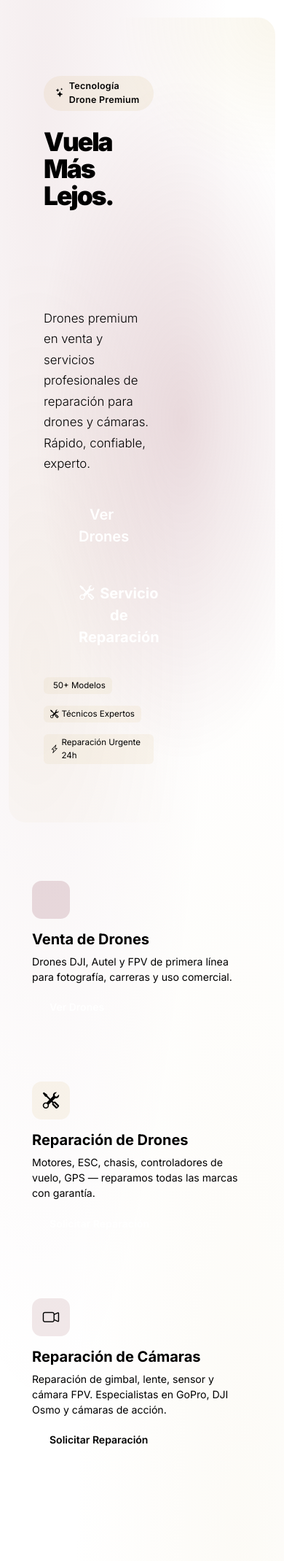
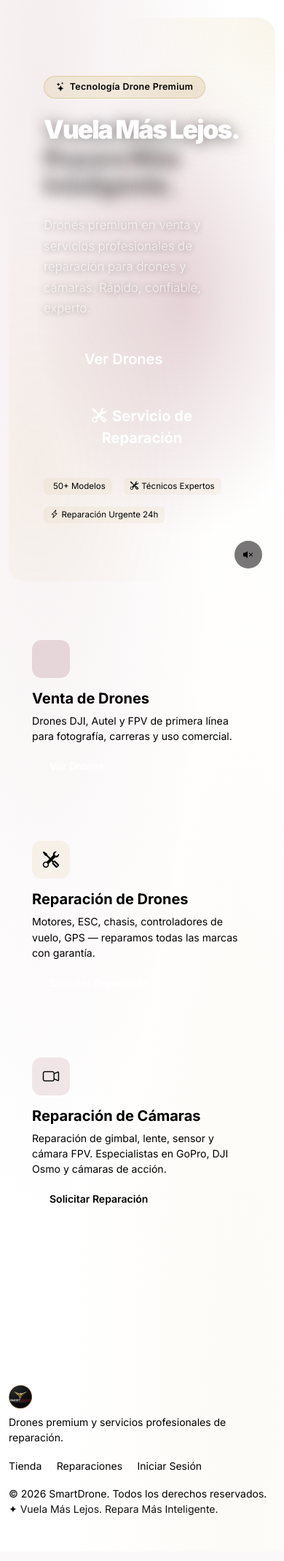
Before and after one commit to sancho16/smartdrone, a Django app: template templates/shop/home.html in a window 390 px wide. Shown: the part 70-2209 px from the top of the page at 73% size. After the commit the page ends 2146 px from the top, so only its background shows below. Run offline with Django 3.2, Linux system fonts and the light colour scheme; the template is opened without the code that fills it, so the values that code supplies are empty.

Commit message:
feat: 4K looping video background hero, remove all sounds, video fallback gradient

```diff
--- a/templates/shop/base.html
+++ b/templates/shop/base.html
@@ -329,7 +329,6 @@
 </footer>
 
 <script src="https://cdn.jsdelivr.net/npm/bootstrap@5.3.3/dist/js/bootstrap.bundle.min.js"></script>
-<script src="{% static 'sounds/click.js' %}"></script>
 <script>
   // ── Page entrance animation ──────────────────────────────────────────────
   document.addEventListener('DOMContentLoaded', () => {
@@ -342,8 +341,6 @@
         el.style.transform = 'translateY(0)';
       }, 80 + i * 60);
     });
-
-    // Stagger card animations
     document.querySelectorAll('.drone-card, .service-card, .card').forEach((el, i) => {
       el.style.opacity = '0';
       el.style.transform = 'translateY(24px)';
@@ -353,22 +350,13 @@
         el.style.transform = 'translateY(0)';
       }, 120 + i * 50);
     });
-
-    // Ripple effect on buttons
+    // Ripple on accent buttons
     document.querySelectorAll('.btn-accent, .btn-gold').forEach(btn => {
       btn.addEventListener('click', function(e) {
         const ripple = document.createElement('span');
         const rect = this.getBoundingClientRect();
         const size = Math.max(rect.width, rect.height);
-        ripple.style.cssText = `
-          position:absolute;border-radius:50%;
-          width:${size}px;height:${size}px;
-          left:${e.clientX - rect.left - size/2}px;
-          top:${e.clientY - rect.top - size/2}px;
-          background:rgba(255,255,255,0.25);
-          transform:scale(0);animation:ripple 0.5s ease-out forwards;
-          pointer-events:none;
-        `;
+        ripple.style.cssText = `position:absolute;border-radius:50%;width:${size}px;height:${size}px;left:${e.clientX-rect.left-size/2}px;top:${e.clientY-rect.top-size/2}px;background:rgba(255,255,255,0.22);transform:scale(0);animation:ripple 0.5s ease-out forwards;pointer-events:none;`;
         this.style.position = 'relative';
         this.style.overflow = 'hidden';
         this.appendChild(ripple);
@@ -377,9 +365,7 @@
     });
   });
 </script>
-<style>
-  @keyframes ripple { to { transform:scale(2.5); opacity:0; } }
-</style>
+<style>@keyframes ripple { to { transform:scale(2.5); opacity:0; } }</style>
 {% block extra_js %}{% endblock %}
 </body>
 </html>
--- a/templates/shop/home.html
+++ b/templates/shop/home.html
@@ -3,44 +3,152 @@
 {% block title %}SmartDrone{% endblock %}
 {% block extra_css %}
 <style>
-  .hero { position:relative; overflow:hidden; border-radius:24px; padding:80px 48px;
-    background:linear-gradient(135deg, var(--bg) 0%, var(--surface2) 50%, var(--bg) 100%);
-    border:1px solid var(--border); }
-  .hero::before { content:''; position:absolute; inset:0; pointer-events:none;
-    background:radial-gradient(ellipse at 65% 50%, rgba(123,29,46,0.15) 0%, transparent 60%),
-               radial-gradient(ellipse at 10% 80%, rgba(201,168,76,0.06) 0%, transparent 45%); }
-  .hero::after { content:''; position:absolute; top:0; right:0; width:220px; height:220px;
-    background:radial-gradient(circle at top right, rgba(201,168,76,0.1), transparent 70%); pointer-events:none; }
-  .hero-content { position:relative; z-index:1; max-width:56%; }
-  .hero-badge { display:inline-flex; align-items:center; gap:6px;
-    background:rgba(201,168,76,0.1); border:1px solid var(--border-gold);
-    border-radius:50px; padding:5px 16px; font-size:0.78rem; font-weight:600;
-    color:var(--gold); margin-bottom:1.5rem; letter-spacing:0.3px; }
-  .hero h1 { font-size:clamp(2.2rem,5.5vw,4rem); font-weight:900; line-height:1.05;
-    letter-spacing:-2px; margin-bottom:1.5rem; color:var(--text); }
-  .hero h1 .accent-word { background:linear-gradient(135deg, var(--wine-lite), var(--gold));
-    -webkit-background-clip:text; -webkit-text-fill-color:transparent; background-clip:text; }
-  .hero-drone-img { position:absolute; right:-10px; top:50%; transform:translateY(-50%);
-    width:42%; max-width:480px; opacity:0.88;
-    filter:drop-shadow(0 0 50px rgba(123,29,46,0.4)) drop-shadow(0 0 20px rgba(201,168,76,0.15)); }
-  .service-card { background:var(--surface); border:1px solid var(--border); border-radius:20px;
-    padding:2rem; transition:all 0.3s; }
-  .service-card:hover { border-color:var(--gold-dim); transform:translateY(-4px);
-    box-shadow:0 14px 40px var(--shadow), 0 0 0 1px rgba(201,168,76,0.08); }
-  .service-icon { width:52px; height:52px; border-radius:13px;
-    display:flex; align-items:center; justify-content:center; font-size:1.4rem; margin-bottom:1rem; }
+  /* ── Video Hero ── */
+  .hero {
+    position: relative;
+    overflow: hidden;
+    border-radius: 24px;
+    min-height: 520px;
+    display: flex;
+    align-items: center;
+    border: 1px solid var(--border);
+  }
+  .hero-video-wrap {
+    position: absolute;
+    inset: 0;
+    z-index: 0;
+  }
+  .hero-video-wrap video {
+    width: 100%;
+    height: 100%;
+    object-fit: cover;
+    object-position: center;
+    /* slight desaturation so text stays readable */
+    filter: brightness(0.55) saturate(0.85);
+  }
+  /* Gradient overlay — dark at edges, slightly transparent center */
+  .hero-video-wrap::after {
+    content: '';
+    position: absolute;
+    inset: 0;
+    background:
+      linear-gradient(to right,  rgba(10,6,8,0.75) 0%, rgba(10,6,8,0.2) 55%, rgba(10,6,8,0.55) 100%),
+      linear-gradient(to bottom, rgba(10,6,8,0.4) 0%, transparent 40%, rgba(10,6,8,0.6) 100%);
+  }
+  /* Fallback gradient when no video */
+  .hero-fallback {
+    position: absolute;
+    inset: 0;
+    background: linear-gradient(135deg, var(--bg) 0%, var(--surface2) 50%, var(--bg) 100%);
+    z-index: 0;
+  }
+  .hero-fallback::before {
+    content: '';
+    position: absolute;
+    inset: 0;
+    background:
+      radial-gradient(ellipse at 65% 50%, rgba(123,29,46,0.18) 0%, transparent 60%),
+      radial-gradient(ellipse at 10% 80%, rgba(201,168,76,0.07) 0%, transparent 45%);
+  }
+  .hero-fallback::after {
+    content: '';
+    position: absolute;
+    top: 0; right: 0;
+    width: 220px; height: 220px;
+    background: radial-gradient(circle at top right, rgba(201,168,76,0.12), transparent 70%);
+  }
+  .hero-content {
+    position: relative;
+    z-index: 1;
+    padding: 80px 48px;
+    max-width: 620px;
+  }
+  .hero-badge {
+    display: inline-flex; align-items: center; gap: 6px;
+    background: rgba(201,168,76,0.15);
+    border: 1px solid rgba(201,168,76,0.4);
+    border-radius: 50px; padding: 5px 16px;
+    font-size: 0.78rem; font-weight: 600;
+    color: var(--gold); margin-bottom: 1.5rem; letter-spacing: 0.3px;
+    backdrop-filter: blur(8px);
+  }
+  .hero h1 {
+    font-size: clamp(2.2rem, 5.5vw, 4rem);
+    font-weight: 900; line-height: 1.05;
+    letter-spacing: -2px; margin-bottom: 1.5rem;
+    color: #fff; text-shadow: 0 2px 20px rgba(0,0,0,0.5);
+  }
+  .hero h1 .accent-word {
+    background: linear-gradient(135deg, var(--wine-lite), var(--gold));
+    -webkit-background-clip: text; -webkit-text-fill-color: transparent; background-clip: text;
+  }
+  .hero p.lead {
+    color: rgba(255,255,255,0.75);
+    text-shadow: 0 1px 8px rgba(0,0,0,0.4);
+  }
+  /* Video mute toggle button */
+  .video-ctrl {
+    position: absolute;
+    bottom: 18px; right: 18px;
+    z-index: 2;
+    background: rgba(10,6,8,0.55);
+    border: 1px solid var(--border-gold);
+    color: var(--gold);
+    border-radius: 50%;
+    width: 38px; height: 38px;
+    display: flex; align-items: center; justify-content: center;
+    cursor: pointer; font-size: 1rem;
+    backdrop-filter: blur(8px);
+    transition: background 0.2s;
+  }
+  .video-ctrl:hover { background: rgba(123,29,46,0.6); }
+
+  /* ── Service cards ── */
+  .service-card {
+    background: var(--surface); border: 1px solid var(--border);
+    border-radius: 20px; padding: 2rem; transition: all 0.3s;
+  }
+  .service-card:hover {
+    border-color: var(--gold-dim); transform: translateY(-4px);
+    box-shadow: 0 14px 40px var(--shadow), 0 0 0 1px rgba(201,168,76,0.08);
+  }
+  .service-icon {
+    width: 52px; height: 52px; border-radius: 13px;
+    display: flex; align-items: center; justify-content: center;
+    font-size: 1.4rem; margin-bottom: 1rem;
+  }
 </style>
 {% endblock %}
+
 {% block content %}
 
+<!-- ── Hero with 4K video background ── -->
 <div class="hero mb-5 fade-up">
+
+  <!-- Video background (shows if background.mov / background.mp4 exists) -->
+  <div class="hero-video-wrap" id="heroVideoWrap">
+    <video id="heroBg" autoplay muted loop playsinline preload="auto"
+           onerror="document.getElementById('heroVideoWrap').style.display='none';document.getElementById('heroFallback').style.display='block';">
+      <source src="{% static 'videos/background.mov' %}" type="video/quicktime"/>
+      <source src="{% static 'videos/background.mp4' %}" type="video/mp4"/>
+    </video>
+  </div>
+
+  <!-- Fallback gradient (shown if no video file present) -->
+  <div class="hero-fallback" id="heroFallback" style="display:none;"></div>
+
+  <!-- Content -->
   <div class="hero-content">
     <div class="hero-badge"><i class="bi bi-stars"></i> {% t 'hero_badge' %}</div>
     <h1>{% t 'hero_h1a' %}<br/><span class="accent-word">{% t 'hero_h1b' %}</span></h1>
-    <p class="lead mb-4" style="color:var(--text-muted);font-size:1.05rem;max-width:460px;line-height:1.7;">{% t 'hero_sub' %}</p>
+    <p class="lead mb-4" style="font-size:1.05rem;max-width:460px;line-height:1.7;">{% t 'hero_sub' %}</p>
     <div class="d-flex gap-3 flex-wrap">
-      <a href="{% url 'drone_list' %}" class="btn btn-accent btn-lg px-5 py-3"><i class="bi bi-drone me-2"></i>{% t 'hero_btn_shop' %}</a>
-      <a href="{% url 'repair_home' %}" class="btn btn-gold btn-lg px-5 py-3"><i class="bi bi-tools me-2"></i>{% t 'hero_btn_repair' %}</a>
+      <a href="{% url 'drone_list' %}" class="btn btn-accent btn-lg px-5 py-3">
+        <i class="bi bi-drone me-2"></i>{% t 'hero_btn_shop' %}
+      </a>
+      <a href="{% url 'repair_home' %}" class="btn btn-gold btn-lg px-5 py-3">
+        <i class="bi bi-tools me-2"></i>{% t 'hero_btn_repair' %}
+      </a>
     </div>
     <div class="d-flex gap-3 mt-4 flex-wrap">
       <span class="stat-chip"><i class="bi bi-drone"></i> {% t 'chip_models' %}</span>
@@ -48,14 +156,17 @@
       <span class="stat-chip"><i class="bi bi-lightning-charge"></i> {% t 'chip_urgent' %}</span>
     </div>
   </div>
-  <img src="https://images.unsplash.com/photo-1473968512647-3e447244af8f?w=700&q=85"
-       class="hero-drone-img d-none d-lg-block" alt="Drone"/>
+
+  <!-- Mute / unmute toggle -->
+  <button class="video-ctrl" id="videoMuteBtn" title="Activar/desactivar sonido" onclick="toggleVideoMute()">
+    <i class="bi bi-volume-mute-fill" id="muteIcon"></i>
+  </button>
 </div>
 
-<!-- Services -->
+<!-- ── Services ── -->
 <div class="row g-4 mb-5">
   <div class="col-md-4">
-    <div class="service-card h-100 drone-sound-card" data-sound="shop">
+    <div class="service-card h-100">
       <div class="service-icon" style="background:rgba(123,29,46,0.15);">
         <i class="bi bi-drone" style="color:var(--wine-lite);"></i>
       </div>
@@ -65,7 +176,7 @@
     </div>
   </div>
   <div class="col-md-4">
-    <div class="service-card h-100 drone-sound-card" data-sound="repair">
+    <div class="service-card h-100">
       <div class="service-icon" style="background:rgba(201,168,76,0.1);">
         <i class="bi bi-tools" style="color:var(--gold);"></i>
       </div>
@@ -75,7 +186,7 @@
     </div>
   </div>
   <div class="col-md-4">
-    <div class="service-card h-100 drone-sound-card" data-sound="camera">
+    <div class="service-card h-100">
       <div class="service-icon" style="background:rgba(123,29,46,0.1);">
         <i class="bi bi-camera-video" style="color:var(--wine-lite);"></i>
       </div>
@@ -88,6 +199,7 @@
 
 <div class="glow-line"></div>
 
+<!-- ── Featured drones ── -->
 {% if drones %}
 <div class="d-flex justify-content-between align-items-center mb-4">
   <h2 class="section-title mb-0">{% t 'featured_title' %}</h2>
@@ -97,14 +209,22 @@
   {% for drone in drones %}
   <div class="col-6 col-md-4 col-lg-3">
     <div class="drone-card h-100">
-      {% if drone.image %}<img src="{{ drone.image.url }}" alt="{{ drone.name }}"/>
-      {% elif drone.image_url %}<img src="{{ drone.image_url }}" alt="{{ drone.name }}"
-           onerror="this.parentElement.innerHTML='<div style=\'height:200px;display:flex;align-items:center;justify-content:center;background:var(--surface2);\'><i class=\'bi bi-drone\' style=\'font-size:3rem;color:var(--wine);opacity:0.4;\'></i></div>'"/>
-      {% else %}<div style="height:200px;display:flex;align-items:center;justify-content:center;background:var(--surface2);"><i class="bi bi-drone" style="font-size:3rem;color:var(--wine);opacity:0.4;"></i></div>{% endif %}
+      {% if drone.image %}
+        <img src="{{ drone.image.url }}" alt="{{ drone.name }}"/>
+      {% elif drone.image_url %}
+        <img src="{{ drone.image_url }}" alt="{{ drone.name }}"
+             onerror="this.parentElement.innerHTML='<div style=\'height:200px;display:flex;align-items:center;justify-content:center;background:var(--surface2);\'><i class=\'bi bi-drone\' style=\'font-size:3rem;color:var(--wine);opacity:0.4;\'></i></div>'"/>
+      {% else %}
+        <div style="height:200px;display:flex;align-items:center;justify-content:center;background:var(--surface2);">
+          <i class="bi bi-drone" style="font-size:3rem;color:var(--wine);opacity:0.4;"></i>
+        </div>
+      {% endif %}
       <div class="p-3">
         <div class="d-flex justify-content-between align-items-start mb-1">
           <h6 class="fw-bold mb-0" style="font-size:0.88rem;">{{ drone.name }}</h6>
-          {% if drone.category %}<span style="background:rgba(123,29,46,0.15);color:var(--wine-lite);border-radius:5px;padding:2px 7px;font-size:0.62rem;font-weight:600;">{{ drone.category }}</span>{% endif %}
+          {% if drone.category %}
+            <span style="background:rgba(123,29,46,0.15);color:var(--wine-lite);border-radius:5px;padding:2px 7px;font-size:0.62rem;font-weight:600;white-space:nowrap;">{{ drone.category }}</span>
+          {% endif %}
         </div>
         <div class="price-tag my-2">${{ drone.price }}</div>
         <div class="d-flex gap-1 mb-3 flex-wrap">
@@ -118,186 +238,48 @@
   {% endfor %}
 </div>
 {% endif %}
+
 {% endblock %}
 
 {% block extra_js %}
 <script>
-// ── Realistic drone sound — repair card only ─────────────────────────────────
+// ── Video background handling ────────────────────────────────────────────────
 (function () {
-  const AC = window.AudioContext || window.webkitAudioContext;
-  if (!AC) return;
-  let ctx = null;
-  let droneNodes = [];
-  let droneRunning = false;
+  const video = document.getElementById('heroBg');
+  const wrap  = document.getElementById('heroVideoWrap');
+  const fallback = document.getElementById('heroFallback');
 
-  function getCtx() {
-    if (!ctx) ctx = new AC();
-    if (ctx.state === 'suspended') ctx.resume();
-    return ctx;
-  }
+  if (!video) return;
 
-  // Real drone sound model:
-  // 4 motors each ~80–100 Hz base, slightly detuned from each other
-  // Each motor = fundamental + harmonics (2x, 3x, 4x) = buzzy sawtooth character
-  // High-freq propeller blade-pass tone on top (~1800–2400 Hz)
-  // All wrapped in a slow amplitude envelope for spin-up / spin-down
+  // If video fails to load any source, show fallback gradient
+  video.addEventListener('error', () => {
+    wrap.style.display = 'none';
+    fallback.style.display = 'block';
+  });
 
-  function buildDroneSound() {
-    const c = getCtx();
-    const masterGain = c.createGain();
-    masterGain.gain.setValueAtTime(0, c.currentTime);
-    masterGain.connect(c.destination);
+  // If no sources loaded after 3s, show fallback
+  setTimeout(() => {
+    if (video.readyState === 0) {
+      wrap.style.display = 'none';
+      fallback.style.display = 'block';
+    }
+  }, 3000);
 
-    const nodes = [masterGain];
-
-    // 4 motor fundamentals — slightly detuned (real drones never perfectly sync)
-    const motorFreqs = [87, 91, 89, 93]; // Hz — typical small-to-mid drone
-    motorFreqs.forEach((baseFreq) => {
-      // Fundamental
-      const osc = c.createOscillator();
-      osc.type = 'sawtooth';
-      osc.frequency.value = baseFreq;
-      const g = c.createGain();
-      g.gain.value = 0.10;
-
-      // Low-pass to soften harsh sawtooth into motor hum
-      const lpf = c.createBiquadFilter();
-      lpf.type = 'lowpass';
-      lpf.frequency.value = 420;
-      lpf.Q.value = 0.8;
-
-      osc.connect(lpf); lpf.connect(g); g.connect(masterGain);
-      osc.start();
-      nodes.push(osc, g, lpf);
-
-      // 2nd harmonic (gives the "buzz")
-      const osc2 = c.createOscillator();
-      osc2.type = 'sine';
-      osc2.frequency.value = baseFreq * 2;
-      const g2 = c.createGain();
-      g2.gain.value = 0.04;
-      osc2.connect(g2); g2.connect(masterGain);
-      osc2.start();
-      nodes.push(osc2, g2);
-
-      // 3rd harmonic
-      const osc3 = c.createOscillator();
-      osc3.type = 'sine';
-      osc3.frequency.value = baseFreq * 3;
-      const g3 = c.createGain();
-      g3.gain.value = 0.02;
-      osc3.connect(g3); g3.connect(masterGain);
-      osc3.start();
-      nodes.push(osc3, g3);
-    });
-
-    // Propeller blade-pass frequency — high whine (~2000 Hz)
-    // Real drones: blade-pass = RPM/60 * num_blades * num_motors
-    const propOsc = c.createOscillator();
-    propOsc.type = 'sine';
-    propOsc.frequency.value = 2100;
-    // Slight vibrato to simulate real prop variation
-    const propLFO = c.createOscillator();
-    propLFO.type = 'sine';
-    propLFO.frequency.value = 6; // 6 Hz flutter
-    const propLFOGain = c.createGain();
-    propLFOGain.gain.value = 18; // ±18 Hz flutter depth
-    propLFO.connect(propLFOGain);
-    propLFOGain.connect(propOsc.frequency);
-    const propGain = c.createGain();
-    propGain.gain.value = 0.025;
-    const propHPF = c.createBiquadFilter();
-    propHPF.type = 'highpass';
-    propHPF.frequency.value = 1600;
-    propOsc.connect(propHPF); propHPF.connect(propGain); propGain.connect(masterGain);
-    propOsc.start(); propLFO.start();
-    nodes.push(propOsc, propLFO, propLFOGain, propGain, propHPF);
-
-    // Subtle air turbulence noise (bandpass filtered white noise)
-    const bufSize = c.sampleRate * 2;
-    const buf = c.createBuffer(1, bufSize, c.sampleRate);
-    const data = buf.getChannelData(0);
-    for (let i = 0; i < bufSize; i++) data[i] = Math.random() * 2 - 1;
-    const noise = c.createBufferSource();
-    noise.buffer = buf;
-    noise.loop = true;
-    const noiseBPF = c.createBiquadFilter();
-    noiseBPF.type = 'bandpass';
-    noiseBPF.frequency.value = 350;
-    noiseBPF.Q.value = 0.4;
-    const noiseGain = c.createGain();
-    noiseGain.gain.value = 0.018;
-    noise.connect(noiseBPF); noiseBPF.connect(noiseGain); noiseGain.connect(masterGain);
-    noise.start();
-    nodes.push(noise, noiseBPF, noiseGain);
-
-    return { masterGain, nodes };
-  }
-
-  function spinUp(drone) {
-    const c = getCtx();
-    const now = c.currentTime;
-    // Ramp gain from 0 → 0.55 over 0.8s (realistic spin-up)
-    drone.masterGain.gain.cancelScheduledValues(now);
-    drone.masterGain.gain.setValueAtTime(drone.masterGain.gain.value, now);
-    drone.masterGain.gain.linearRampToValueAtTime(0.55, now + 0.8);
-  }
-
-  function spinDown(drone) {
-    const c = getCtx();
-    const now = c.currentTime;
-    // Ramp gain → 0 over 1.2s (motors coast down)
-    drone.masterGain.gain.cancelScheduledValues(now);
-    drone.masterGain.gain.setValueAtTime(drone.masterGain.gain.value, now);
-    drone.masterGain.gain.exponentialRampToValueAtTime(0.001, now + 1.2);
-    // Stop all nodes after fade
-    setTimeout(() => {
-      drone.nodes.forEach(n => {
-        try { if (n.stop) n.stop(); if (n.disconnect) n.disconnect(); } catch(e) {}
-      });
-      droneRunning = false;
-      droneNodes = [];
-    }, 1400);
-  }
-
-  // Attach only to the repair card
-  document.addEventListener('DOMContentLoaded', () => {
-    const repairCard = document.querySelector('.drone-sound-card[data-sound="repair"]');
-    if (!repairCard) return;
-
-    repairCard.addEventListener('mouseenter', () => {
-      if (droneRunning) return;
-      droneRunning = true;
-      const drone = buildDroneSound();
-      droneNodes = drone.nodes;
-      droneNodes._drone = drone;
-      spinUp(drone);
-      repairCard._drone = drone;
-    }, { passive: true });
-
-    repairCard.addEventListener('mouseleave', () => {
-      if (repairCard._drone) {
-        spinDown(repairCard._drone);
-        repairCard._drone = null;
-      }
-    }, { passive: true });
-
-    // Mobile: touchstart / touchend
-    repairCard.addEventListener('touchstart', () => {
-      if (droneRunning) return;
-      droneRunning = true;
-      const drone = buildDroneSound();
-      repairCard._drone = drone;
-      spinUp(drone);
-    }, { passive: true });
-
-    repairCard.addEventListener('touchend', () => {
-      if (repairCard._drone) {
-        spinDown(repairCard._drone);
-        repairCard._drone = null;
-      }
-    }, { passive: true });
+  // Smooth fade-in once video starts playing
+  video.style.opacity = '0';
+  video.style.transition = 'opacity 1.2s ease';
+  video.addEventListener('playing', () => {
+    video.style.opacity = '1';
   });
 })();
+
+// ── Mute toggle ──────────────────────────────────────────────────────────────
+function toggleVideoMute() {
+  const video = document.getElementById('heroBg');
+  const icon  = document.getElementById('muteIcon');
+  if (!video) return;
+  video.muted = !video.muted;
+  icon.className = video.muted ? 'bi bi-volume-mute-fill' : 'bi bi-volume-up-fill';
+}
 </script>
 {% endblock %}
```
Also changed, not shown: static/sounds/click.js (deleted, +0 -30 lines), static/videos/README.txt (added).
